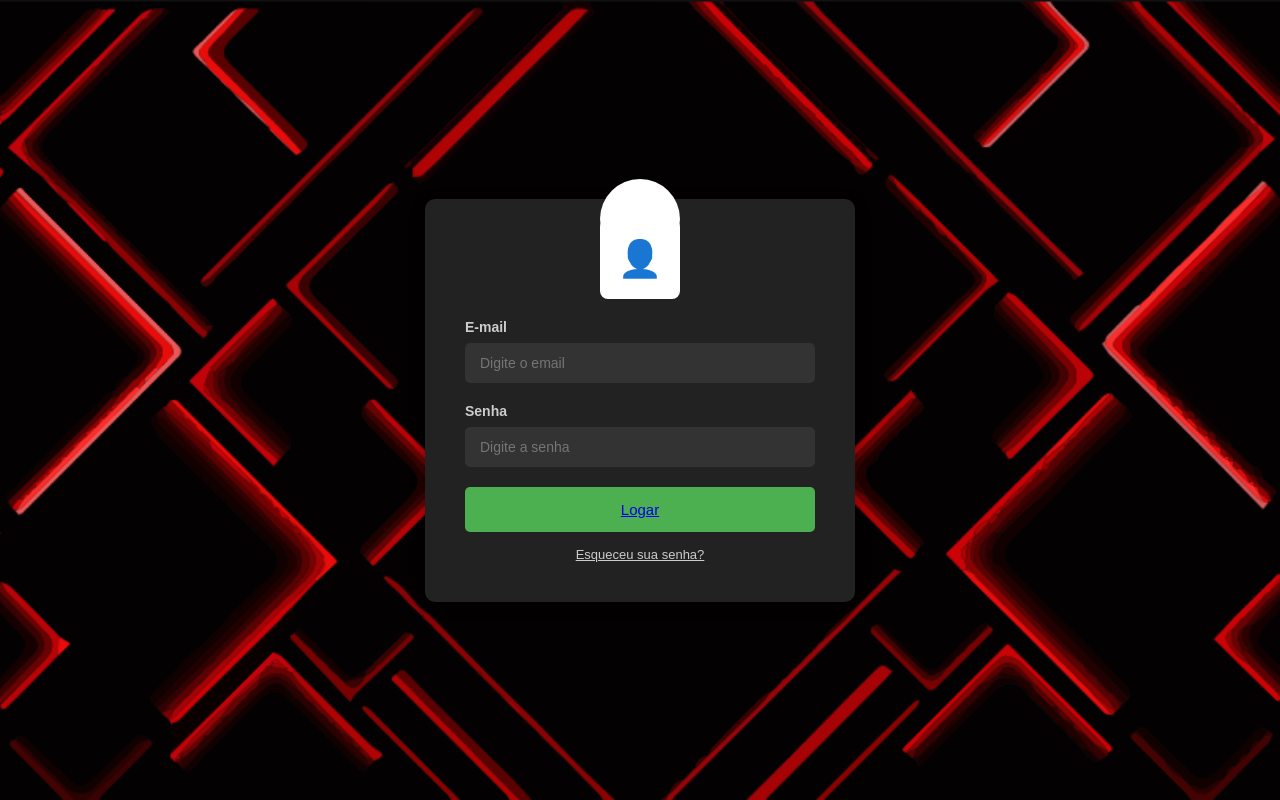
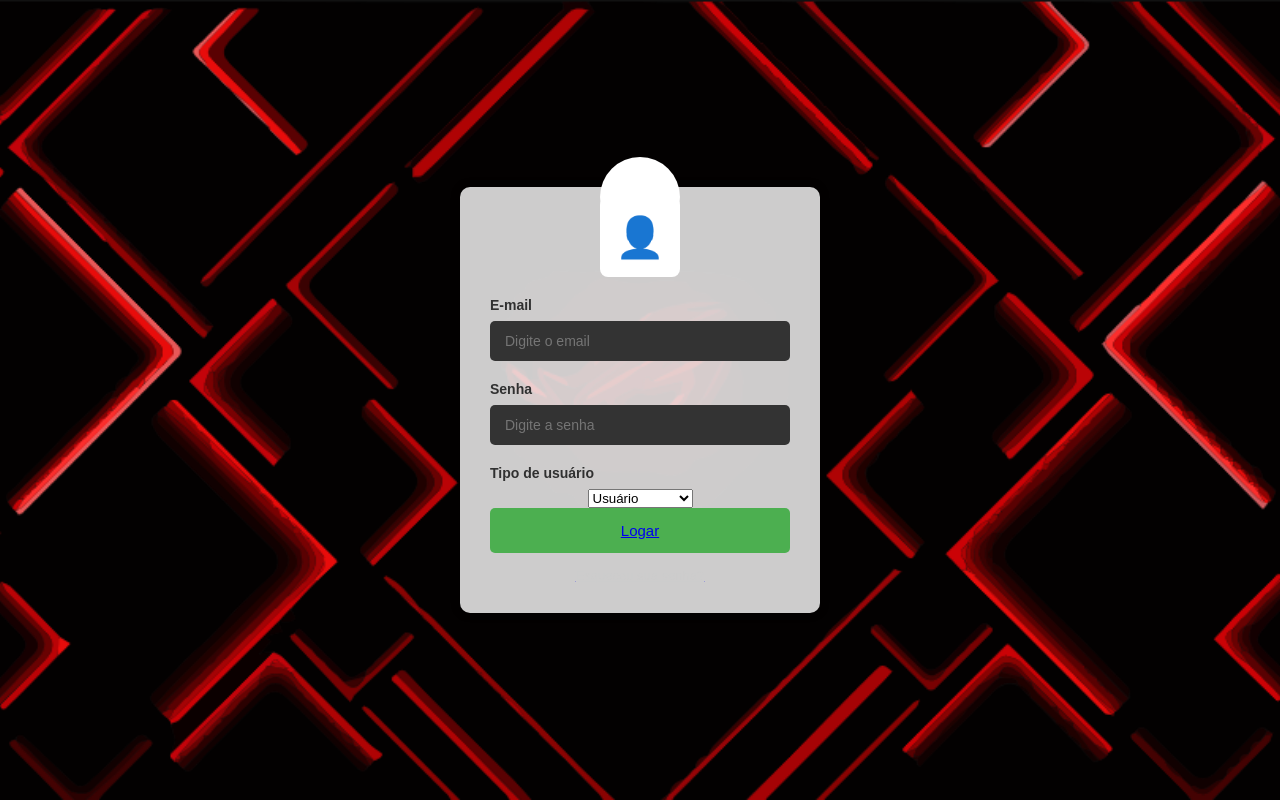
Before and after one commit to Christian985/Projeto_final, a Flask app: template templates/login.html in a window 1280 px wide. Run offline with Flask 3, Linux system fonts and the light colour scheme; the template is opened without the code that fills it, so the values that code supplies are empty.

Commit message:
Changes by senai_24-25

```diff
--- a/app.py
+++ b/app.py
@@ -1,4 +1,4 @@
-from flask import Flask, render_template, request, redirect, url_for, request
+from flask import Flask, render_template, request, redirect, url_for
 
 app = Flask(__name__)
 
@@ -37,6 +37,19 @@ def lista_de_pedidos():
 def pedidos():
     return render_template('pedidos.html')
 
+@app.route('/submit', methods=['POST'])
+def login():
+    email = request.form['email']
+    senha = request.form['senha']
+    tipo = request.form['tipo']
+
+    # Aqui você faria a verificação com banco de dados
+    if tipo == 'admin' and email == 'admin@site.com' and senha == 'admin123':
+        return redirect('/admin-dashboard')
+    elif tipo == 'usuario' and email == 'usuario@site.com' and senha == 'usuario123':
+        return redirect('/usuario-dashboard')
+    else:
+        return "Credenciais inválidas", 401
 
 if __name__ == '__main__':
     app.run(debug=True)
--- a/static/login.css
+++ b/static/login.css
@@ -28,7 +28,7 @@ form:before {
   display: block;
   width: 80px;
   height: 80px;
-  background-color: #fff;
+  background-color: #ffffff;
   border-radius: 50%;
   margin: -60px auto 20px auto;
 
@@ -52,7 +52,7 @@ form:before {
 label {
   align-self: flex-start;
   margin-bottom: 8px;
-  color: #ccc;
+  color: #303030;
   font-weight: bold;
   font-size: 14px;
 }
--- a/templates/login.html
+++ b/templates/login.html
@@ -4,28 +4,43 @@
     <meta charset="UTF-8" />
     <title>Login</title>
     <link rel="stylesheet" href="/static/login.css" />
-</head>
     <style>
         body {
             background-image: url('/static/download.png');
             background-size: cover;
             background-position: center;
         }
+        .form-container {
+            background-color: rgba(255, 255, 255, 0.8);
+            padding: 30px;
+            border-radius: 10px;
+            width: 300px;
+            margin: 100px auto;
+            box-shadow: 0 0 10px rgba(0,0,0,0.3);
+        }
     </style>
+</head>
 <body>
-<form action="submit" method="POST">
-    <div class="icon">👤</div>
+
+    <form class="form-container" action="/submit" method="POST">
+        <div class="icon" style="text-align:center; font-size: 40px;">👤</div>
+
         <label for="email">E-mail</label>
         <input type="email" id="email" name="email" placeholder="Digite o email" required>
 
         <label for="senha">Senha</label>
         <input type="password" id="senha" name="senha" placeholder="Digite a senha" required>
 
-    <button type="submit"><a href="template.html">Logar</a></button>
+        <label for="tipo">Tipo de usuário</label>
+        <select id="tipo" name="tipo" required>
+            <option value="usuario">Usuário</option>
+            <option value="admin">Administrador</option>
+        </select>
 
-    <div class="esqueceu">
-        Esqueceu sua senha?
-    </div>
+        <button type="submit"><a href="template.html">Logar</button>
+
+        <div class="esqueceu">Esqueceu sua senha?</div>
     </form>
+
 </body>
 </html>
```
Lines whose indentation alone changed are shown as unchanged.
